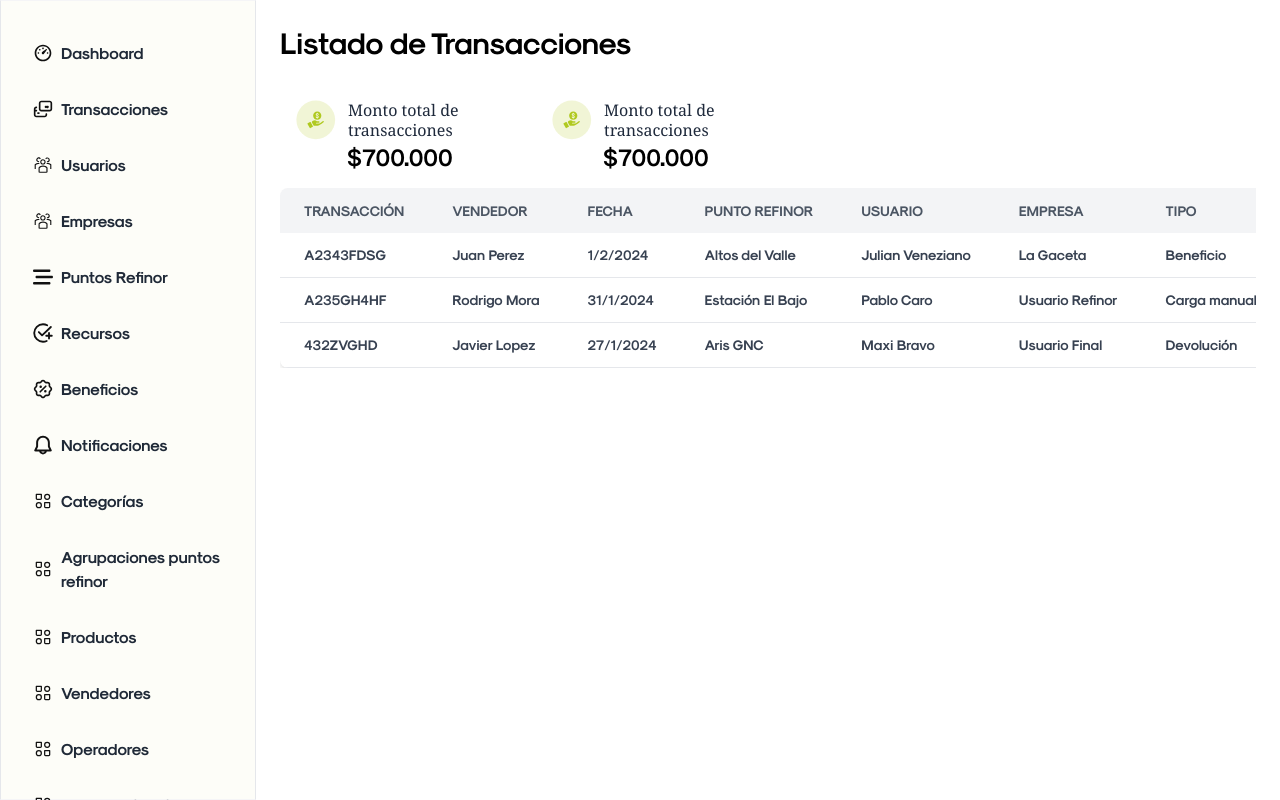
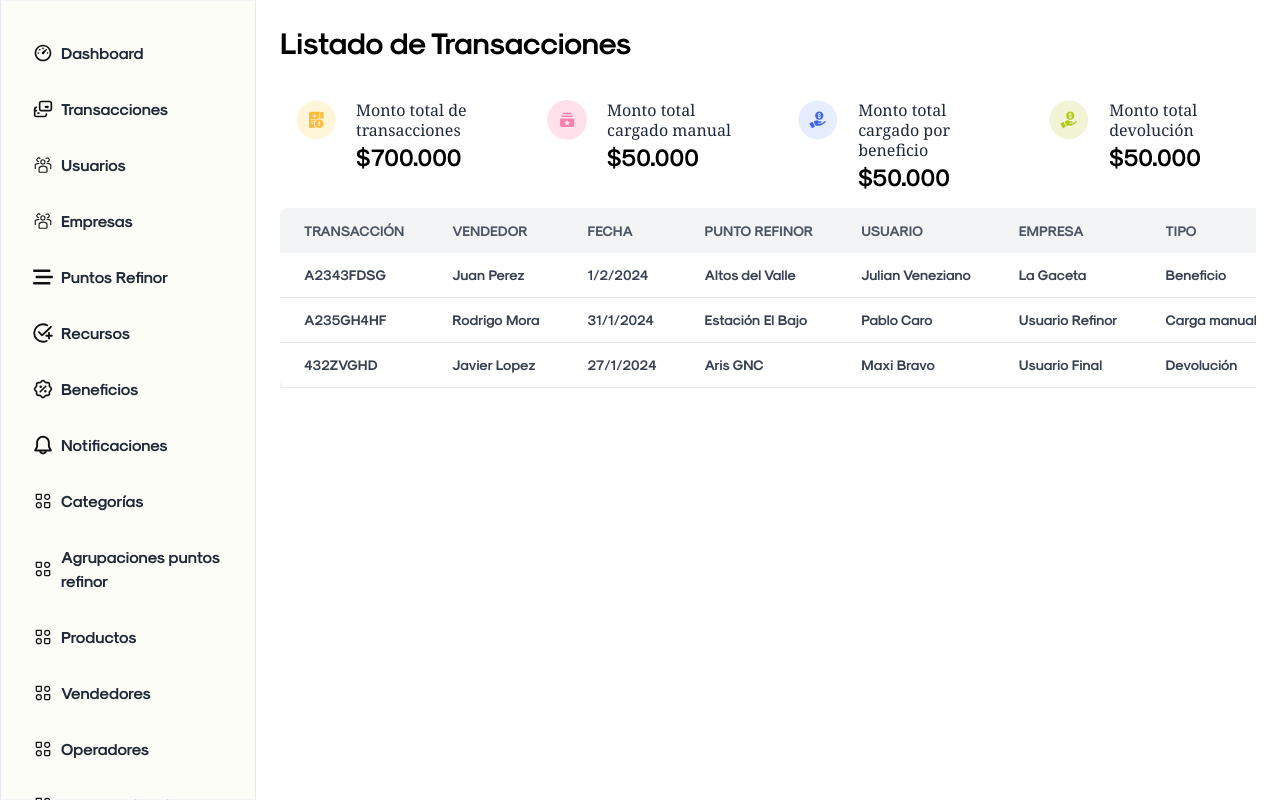
Before and after one commit to Lucasdxvid/refinor-app, a React (Vite) app: page / in a window 1280 px wide. Built offline with nearby package versions, Linux system fonts and the light colour scheme.

Commit message:
amount bar cambio de iconos

```diff
--- a/src/components/AmountMoney.jsx
+++ b/src/components/AmountMoney.jsx
@@ -1,33 +1,54 @@
 import React from "react";
-import RefundAmountIcon from "../assets/icons/amountBar/RefundAmountIcon.svg";
+import totalAmountIcon from "../assets/icons/amountBar/totalAmountIcon.svg";
+import manualTotalAmountIcon from "../assets/icons/amountBar/manualTotalAmountIcon.svg";
+import benefitAmountIcon from "../assets/icons/amountBar/benefitAmountIcon.svg";
+import refundAmountIcon from "../assets/icons/amountBar/refundAmountIcon.svg";
 export const AmountMoney = () => {
   return (
     <div className="flex gap-4">
-      <div className="p-4 flex flex-col items-center max-w-60">
-        <div className="flex items-center gap-3">
+      <div className="p-4 flex items-start max-w-60 gap-5">
+        <img src={totalAmountIcon} alt="Refund Amount" className="w-10 h-10" />
+        <div className="flex flex-col items-start">
+          <span className="font-serif text-base font-normal leading-5 text-left text-slate-800 max-w-48">
+            Monto total de transacciones
+          </span>
+          <span className="font-semibold text-2xl">$700.000</span>
+        </div>
+      </div>
+      <div className="p-4 flex items-start max-w-60 gap-5">
         <img
-            src={RefundAmountIcon}
+          src={manualTotalAmountIcon}
           alt="Refund Amount"
           className="w-10 h-10"
         />
-          <span className="font-serif text-base font-normal leading-5 text-left text-slate-800">
-            Monto total de transacciones
+        <div className="flex flex-col items-start">
+          <span className="font-serif text-base font-normal leading-5 text-left text-slate-800 max-w-48">
+            Monto total cargado manual
           </span>
+          <span className="font-semibold text-2xl">$50.000</span>
         </div>
-        <span className="font-semibold text-2xl">$700.000</span>
       </div>
-      <div className="p-4 flex flex-col items-center max-w-60">
-        <div className="flex items-center gap-3">
+      <div className="p-4 flex items-start max-w-60 gap-5">
         <img
-            src={RefundAmountIcon}
+          src={benefitAmountIcon}
           alt="Refund Amount"
           className="w-10 h-10"
         />
-          <span className="font-serif text-base font-normal leading-5 text-left text-slate-800">
-            Monto total de transacciones
+        <div className="flex flex-col items-start">
+          <span className="font-serif text-base font-normal leading-5 text-left text-slate-800 max-w-48">
+            Monto total cargado por beneficio
           </span>
+          <span className="font-semibold text-2xl">$50.000</span>
         </div>
-        <span className="font-semibold text-2xl">$700.000</span>
+      </div>
+      <div className="p-4 flex items-start max-w-60 gap-5">
+        <img src={refundAmountIcon} alt="Refund Amount" className="w-10 h-10" />
+        <div className="flex flex-col items-start">
+          <span className="font-serif text-base font-normal leading-5 text-left text-slate-800 max-w-48">
+            Monto total devolución
+          </span>
+          <span className="font-semibold text-2xl">$50.000</span>
+        </div>
       </div>
     </div>
   );
```
Also changed, not shown: src/assets/icons/amountBar/ManualTotalAmountIcon.svg. Lines whose indentation alone changed are shown as unchanged.
